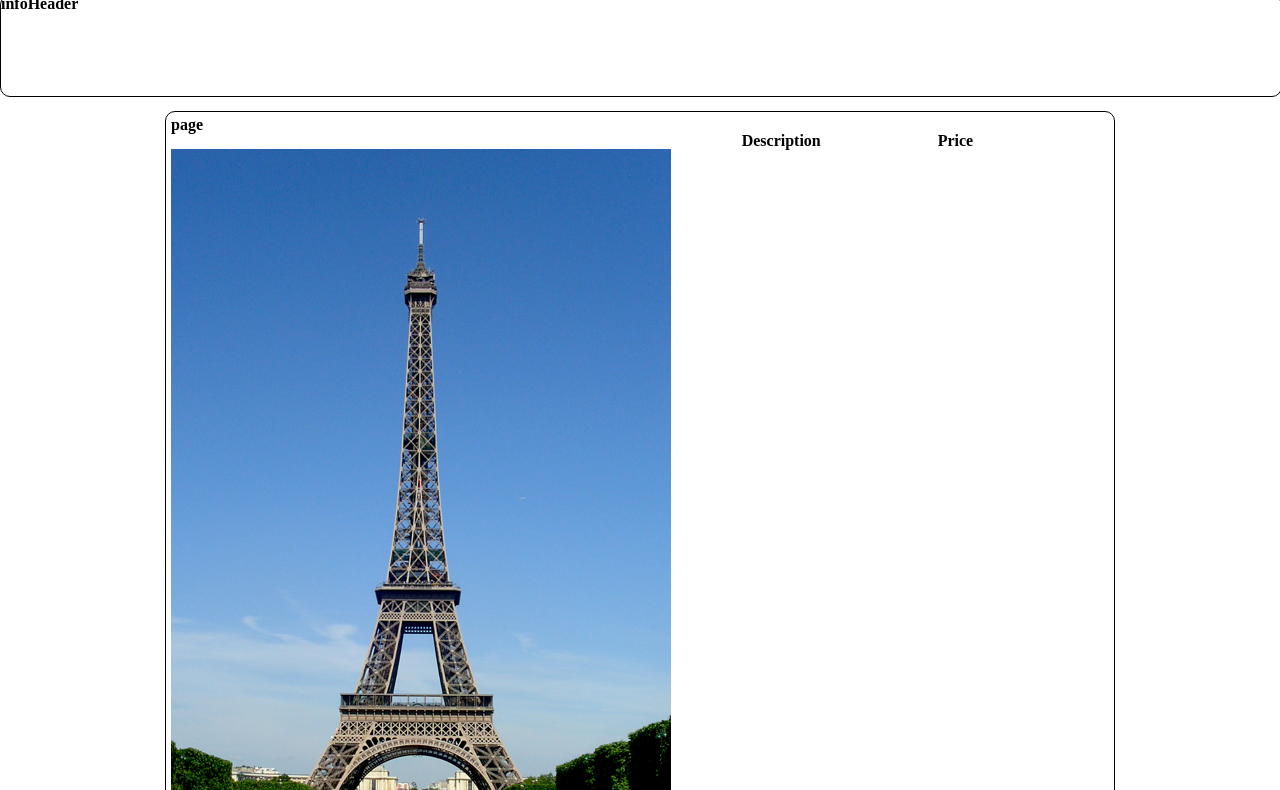
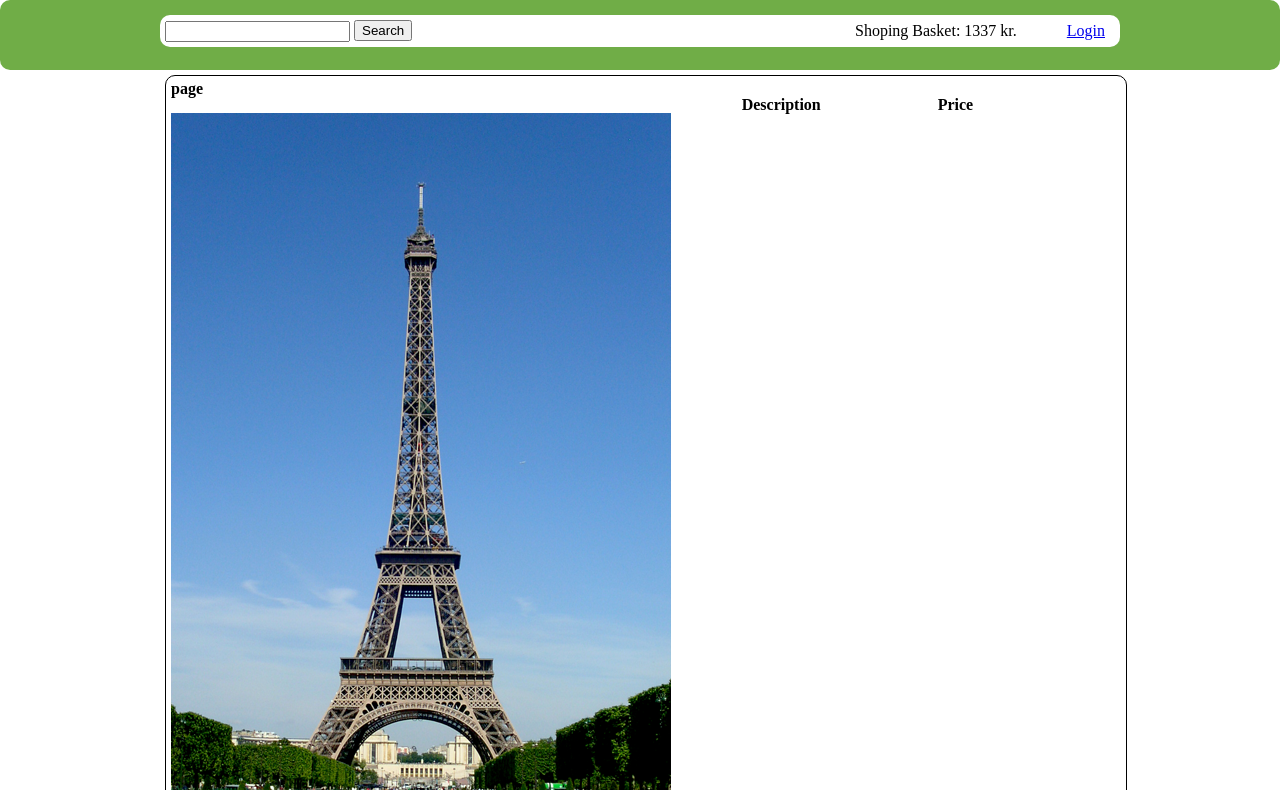
Before and after one commit to KrauseStefan/Webtec_webshop, a website: page app/index.html in a window 1280 px wide. Shown: the part 55-845 px from the top of the page. Drawn offline with Linux system fonts and the light colour scheme.

Commit message:
Fix: Moved layout information to CSS.

```diff
--- a/app/css/mainStyle.css
+++ b/app/css/mainStyle.css
@@ -1,9 +1,7 @@
 * {
-  margin: 0;
 }
 
 div {
-  background: white;
   border-radius: 10px;
   padding: 5px;
 }
@@ -12,10 +10,6 @@ div {
   width: 100%;
   margin: 0 auto;
   padding: 0px;
-}
-
-.headder div {
-  border: thin solid black;
 }
 
 .headder1 {
@@ -27,23 +21,40 @@ div {
 
 .headder2 {
   position: fixed;
-  top: 50px;
-  height: 100px;
+  top: 55px;
+  height: 70px;
   z-index: 100;
   width: 100%;
   padding: 0px;
+  background: #70AD47;
+}
+.infoHeadder {
+  width: 950px;
+  margin: 15px auto;
+  background: white;
+}
+
+.infoHeadder>div{
+  display: -webkit-box;
+  float: right;
+  padding: 3px 10px;
+}
+
+.infoHeadder a {
+    margin-left: 50px;
 }
 
 .pageContainer{
   width: 950px;
   position: relative;
-  top: 109px;
+  top: 75px;
   margin: 0 auto;
 }
 
 .page{
     border: thin solid black;
     min-height: 1000px;
+    width: 950px;
 }
 
 .sidebar{
--- a/app/index.html
+++ b/app/index.html
@@ -1,6 +1,7 @@
 <!DOCTYPE html>
 <html>
   <head>
+    <meta http-equiv="Content-type" content="text/html; charset=utf8">
     <title>Webshop - With awsome products</title>
     <link href="./css/html5-doctor-reset-stylesheet.min.css" rel="stylesheet">
     <link href="./css/mainStyle.css" rel="stylesheet">
@@ -11,7 +12,15 @@
         <p class="title">Wunder shop</p>
       </div>
       <div class="headder2">
-	    <h1>infoHeader</h1>
+        <div class="infoHeadder">
+            <input>
+            <button>Search</button>
+
+            <div>
+                <span>Shoping Basket: </span><span> 1337 kr.</span>
+                <a href="#">Login</a>
+            </div>
+        </div>
       </div>
     </div>
     <div class="pageContainer">
```
